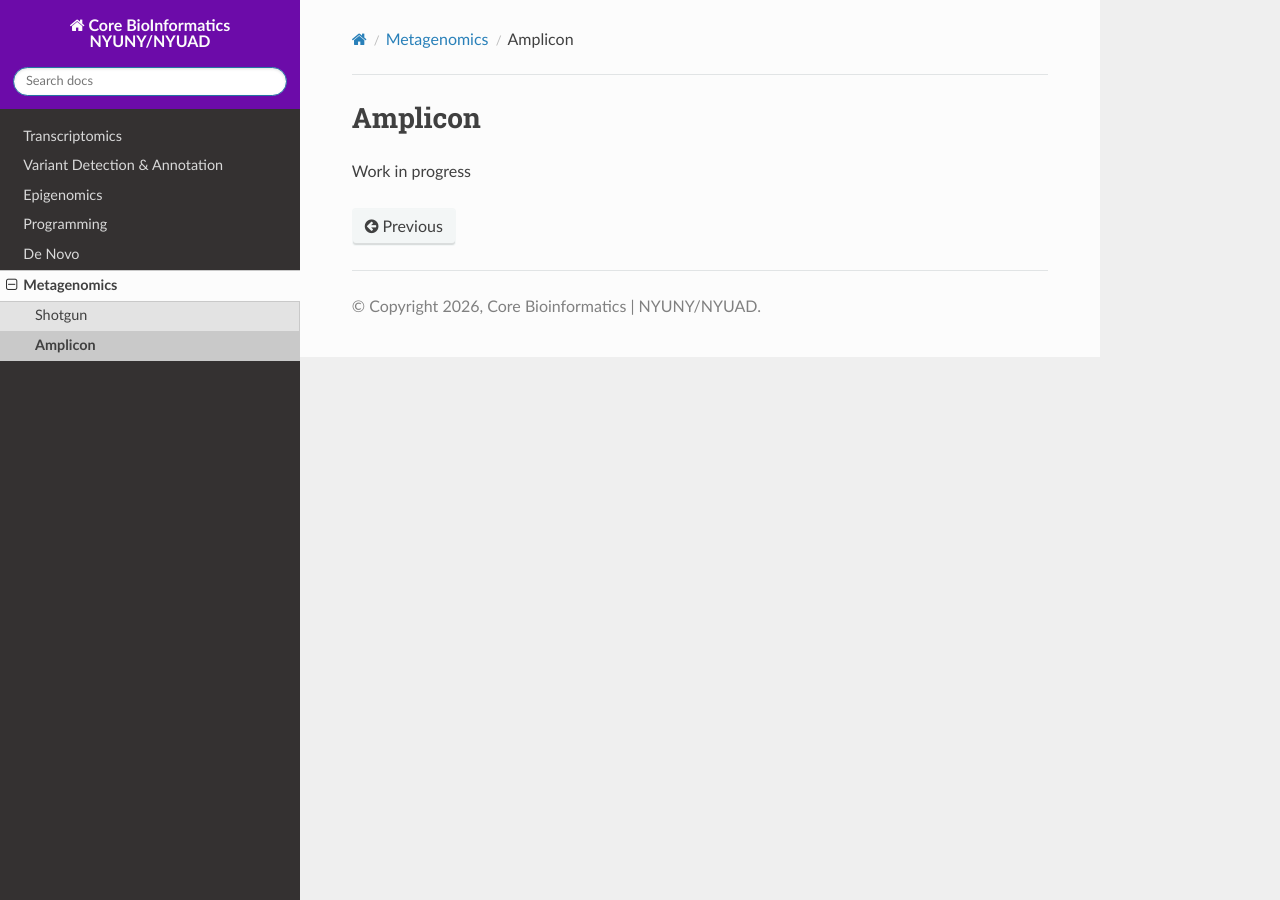
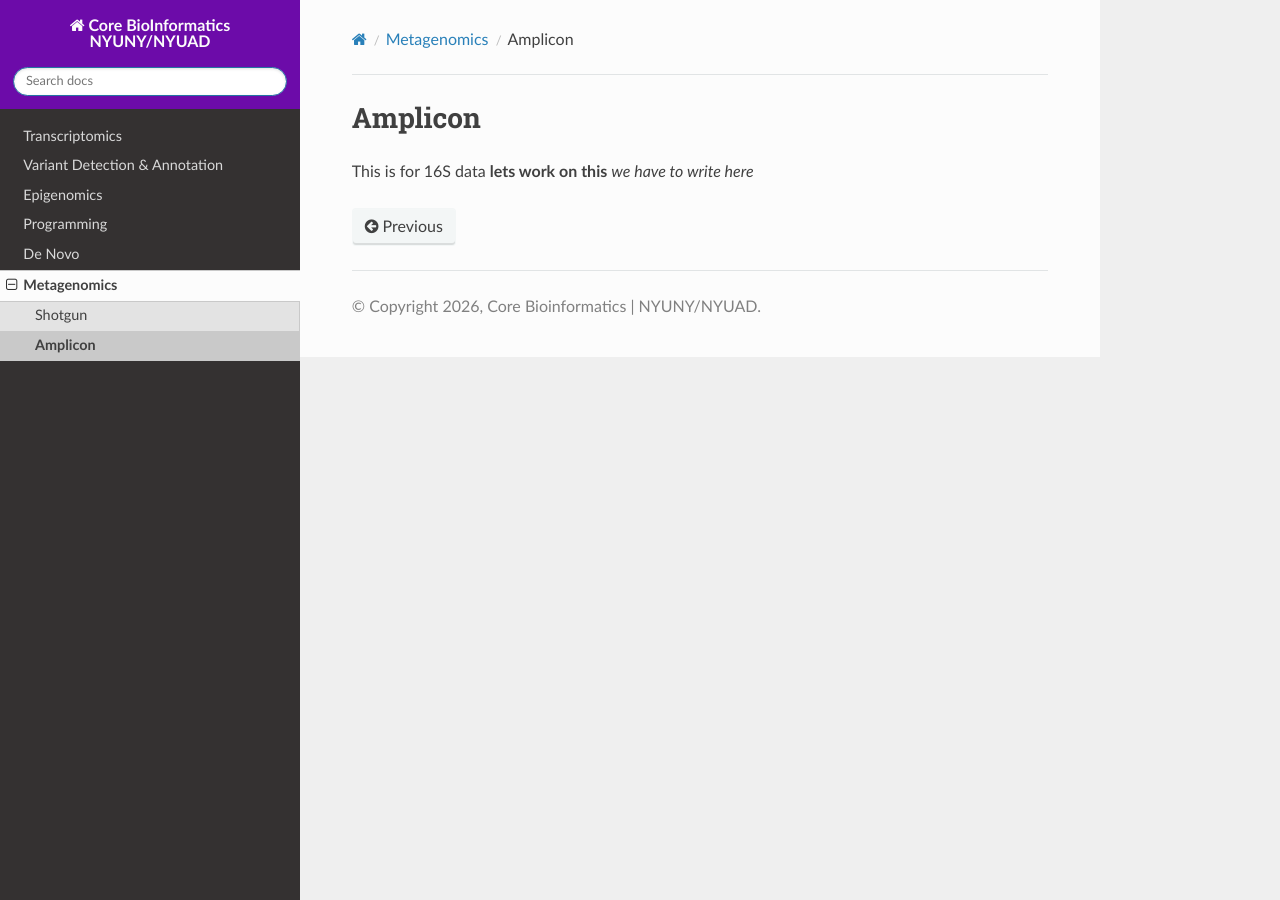
Before and after one commit to learn-gencore/learn-gencore, a Sphinx documentation site: the page built from source/metagenomics/amplicon.rst, in a window 1280 px wide. Built offline with Sphinx 7.4.7 and the Read the Docs theme 3.1.0, drawn with Linux system fonts in a browser that asks for light colours.

Commit message:
update on amplicon file (#3)

```diff
--- a/source/metagenomics/amplicon.rst
+++ b/source/metagenomics/amplicon.rst
@@ -1,4 +1,6 @@
 Amplicon
 ========
 
-Work in progress
+This is for 16S data
+**lets work on this**
+*we have to write here*
```
